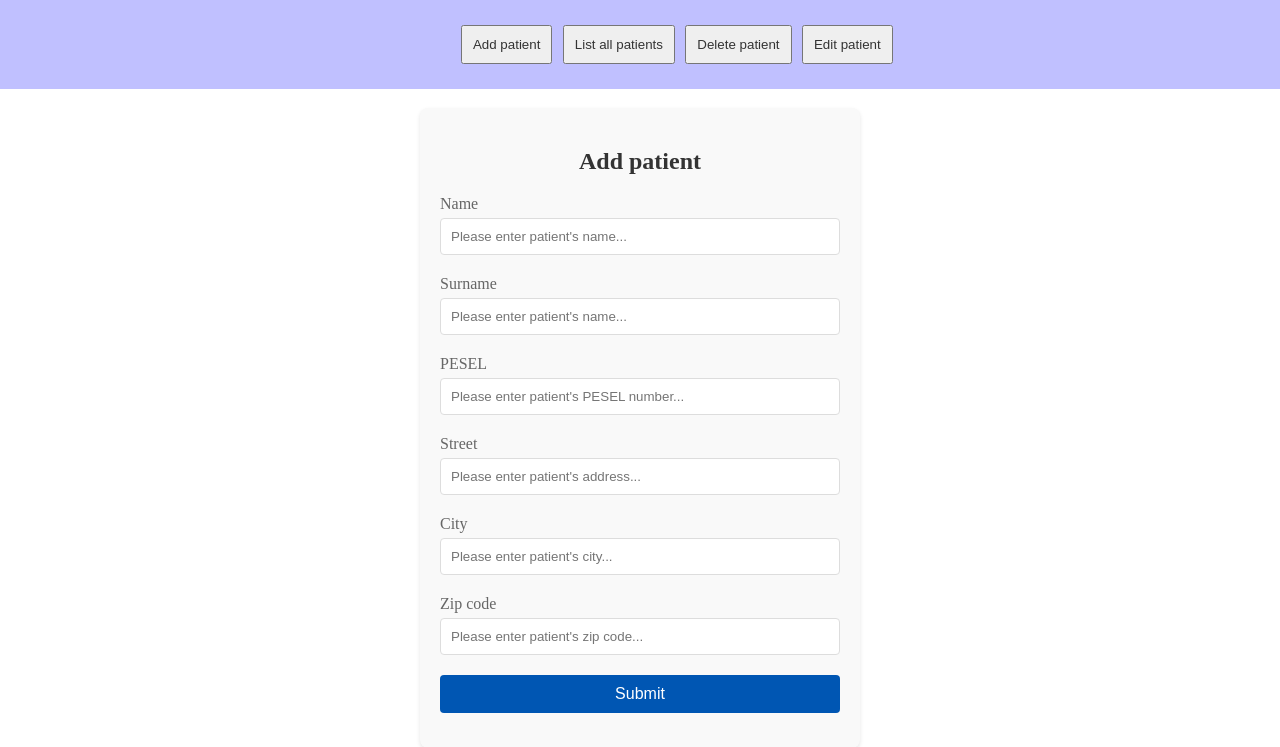
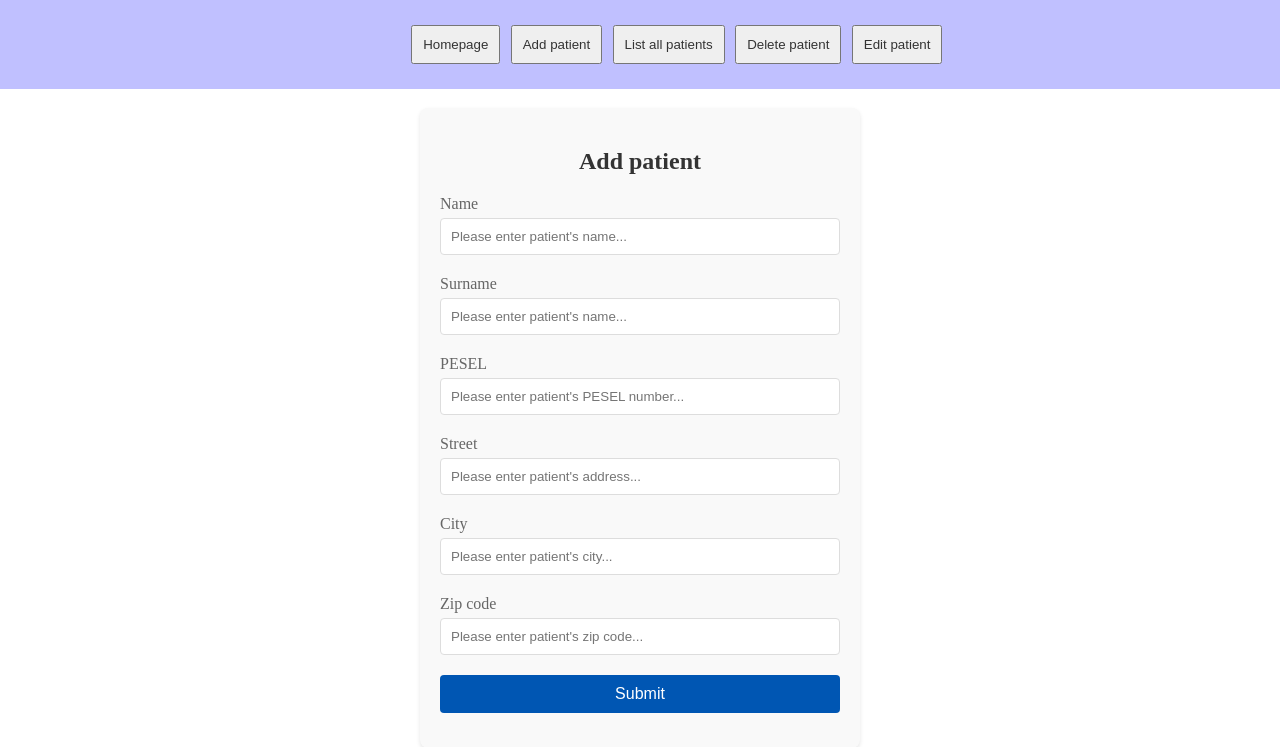
Before and after one commit to Hbrtjm/Easy_Clinic, a Flask app: page /add-patients in a window 1280 px wide. Shown: the top 747 px of the page. Run offline with Flask 3, Linux system fonts and the light colour scheme.

Commit message:
Added homepage button

```diff
--- a/app/templates/base.html
+++ b/app/templates/base.html
@@ -20,6 +20,9 @@
         <nav>
             <ul>
 
+                <li>
+                    <button id="homepage" onClick="goTo('/')">Homepage</button>
+                </li>
                 <li>
                     <button id="add-patients" onClick="goTo(this.id)">Add patient</button>
                 </li>
```
